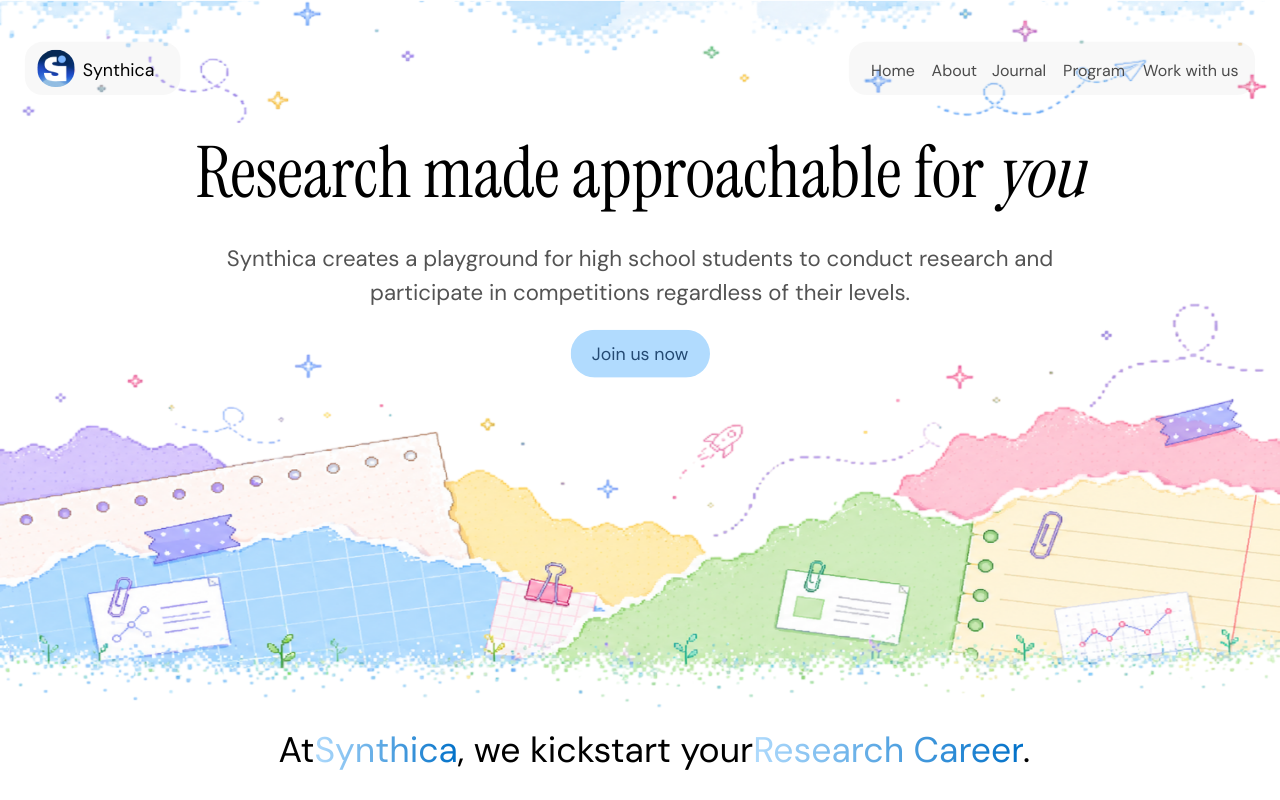
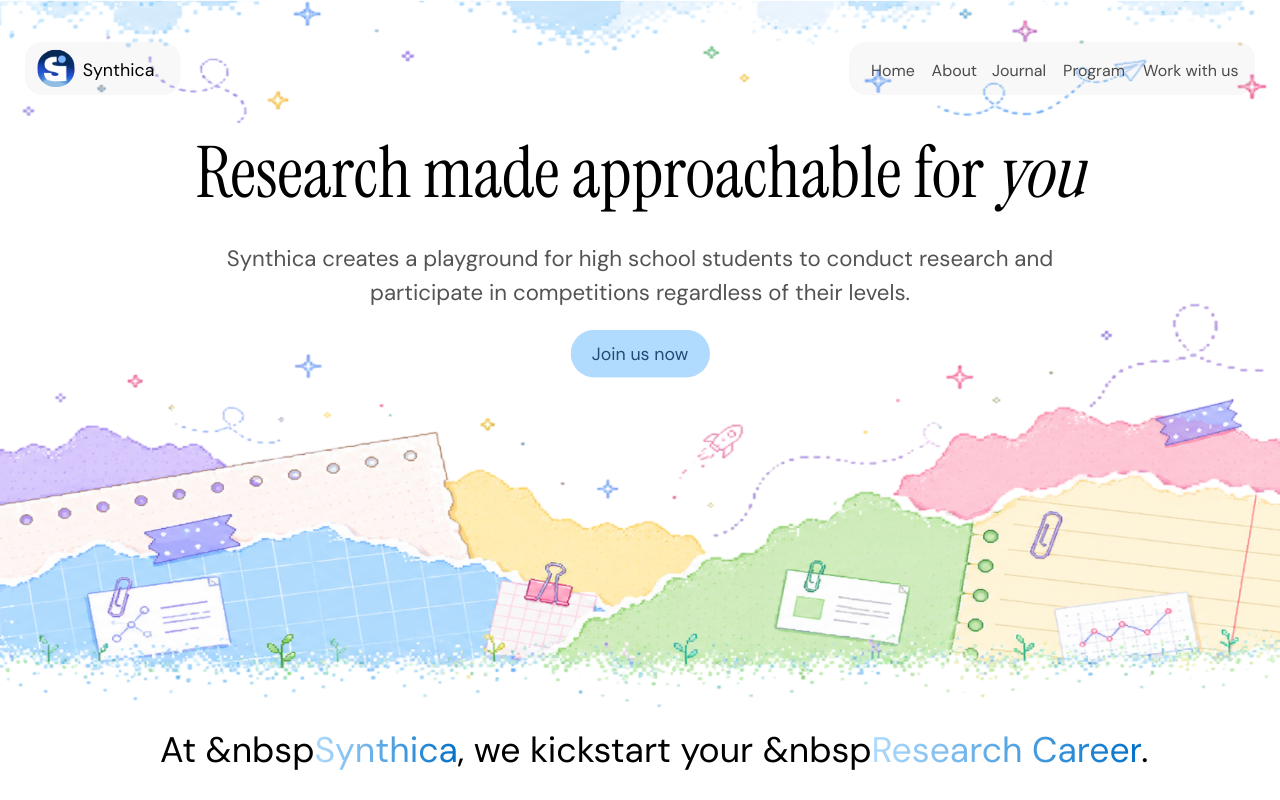
Before and after one commit to friendlyfoe241-cyber/Synthica-landing-page, a Next.js app: page / in a window 1280 px wide. Shown: the top 800 px of the page. Built offline with nearby package versions, Linux system fonts and the light colour scheme.

Commit message:
Update page.tsx

```diff
--- a/app/page.tsx
+++ b/app/page.tsx
@@ -128,7 +128,7 @@ export default function Home() {
         </div>
       </div>
       <p className="text-[#000] font-googleSansFlex text-[40px] w-full h-[53px] absolute left-0 top-[813px] text-center pl-8">
-        At
+        At &nbsp
         <span
           style={{
             background: 'linear-gradient(90deg, #B0DBFD 0%, #0070C8 100%)',
@@ -140,7 +140,7 @@ export default function Home() {
         >
           <u>Synthica</u>
         </span>
-        , we kickstart your
+        , we kickstart your &nbsp
         <span
           style={{
             background: 'linear-gradient(90deg, #B0DBFD 0%, #0070C8 100%)',
```
